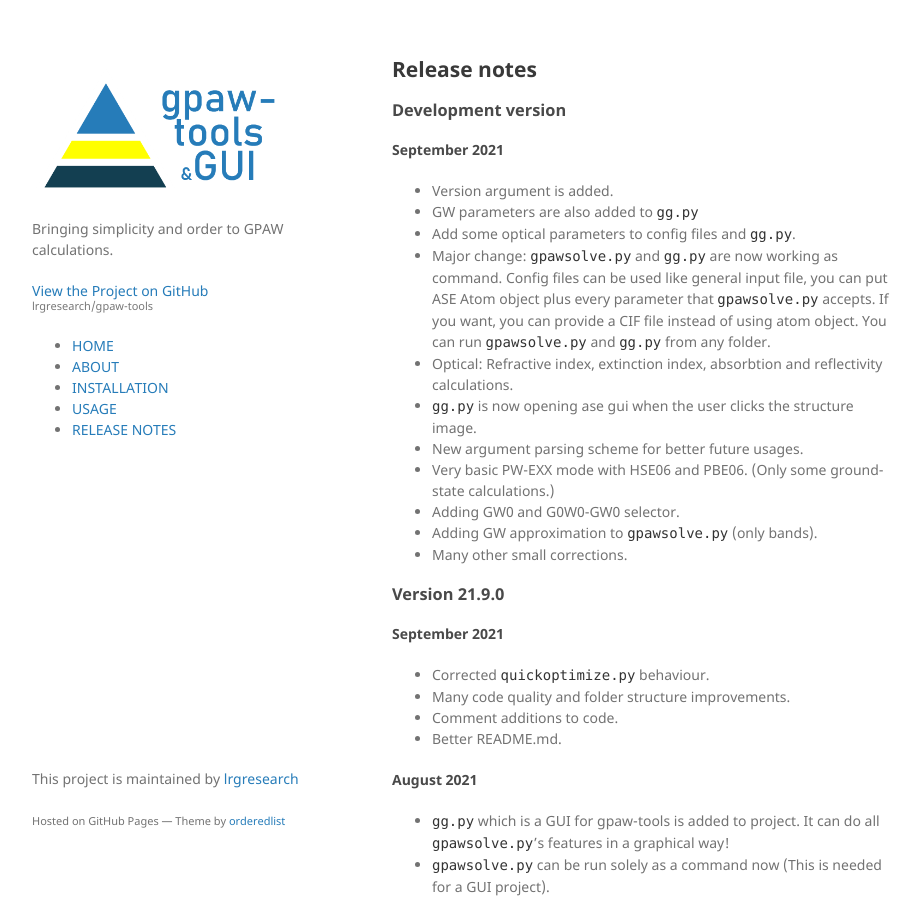
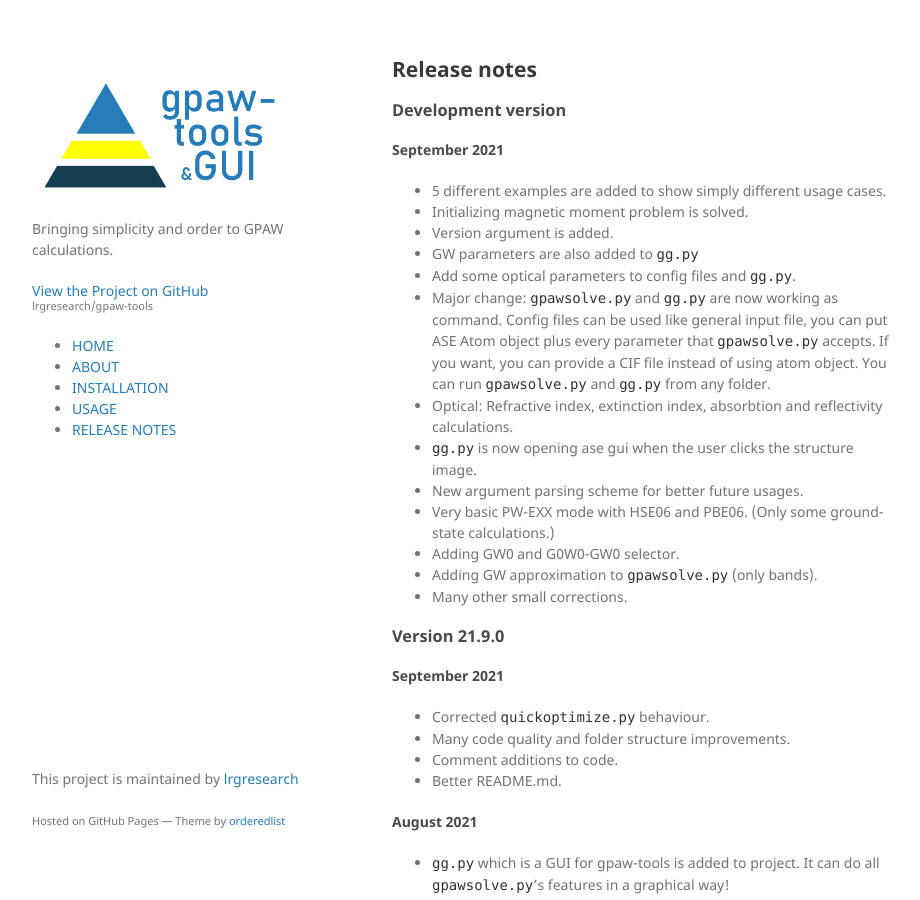
Before and after one commit to lrgresearch/gpaw-tools, a Jekyll site: the page built from releasenotes.md, in a window 1280 px wide and 900 px high. Shown: the whole window, without its empty margins (178-1098 px from the left). Built offline with Jekyll 4.4.1, drawn with Linux system fonts in a browser that asks for light colours.

Commit message:
Update releasenotes.md

```diff
--- a/releasenotes.md
+++ b/releasenotes.md
@@ -8,6 +8,8 @@ title: Release Notes
 
 ### Development version
 #### September 2021
+* 5 different examples are added to show simply different usage cases.
+* Initializing magnetic moment problem is solved.
 * Version argument is added.
 * GW parameters are also added to `gg.py`
 * Add some optical parameters to config files and `gg.py`.
```
